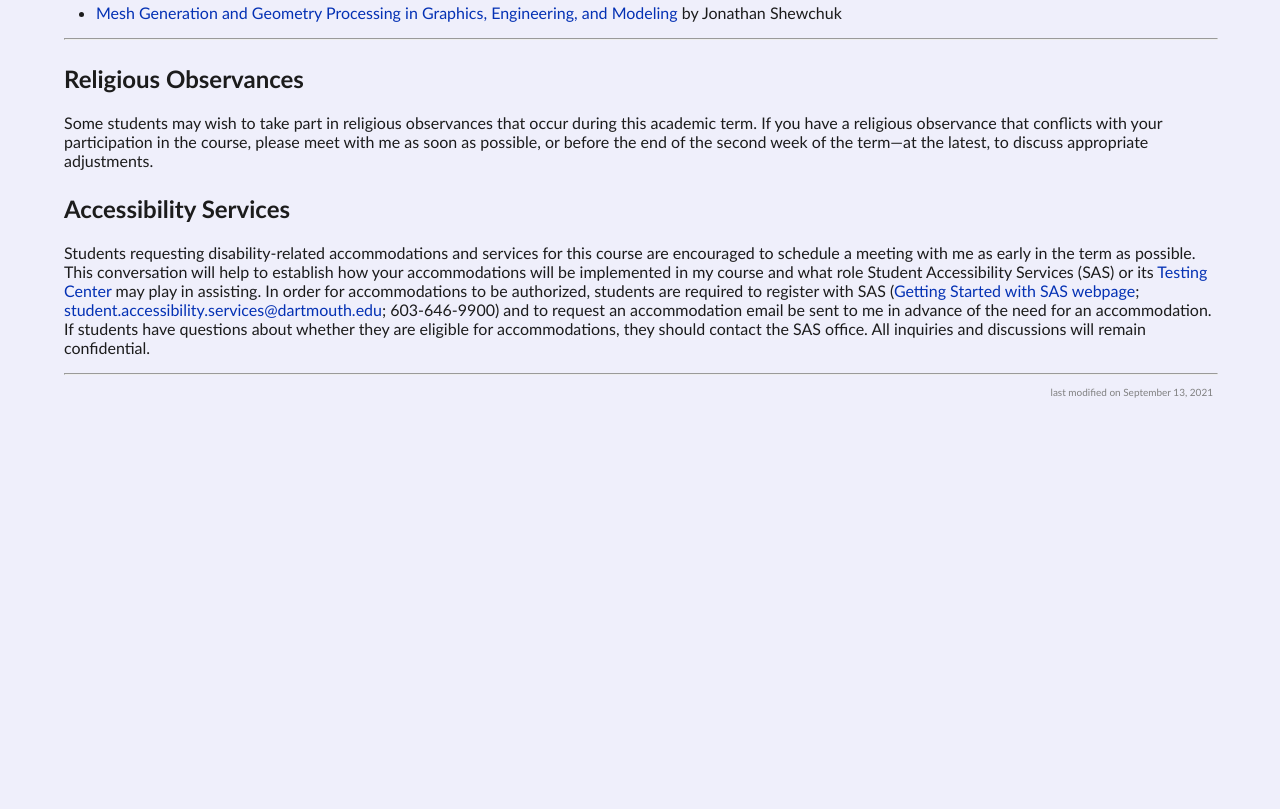
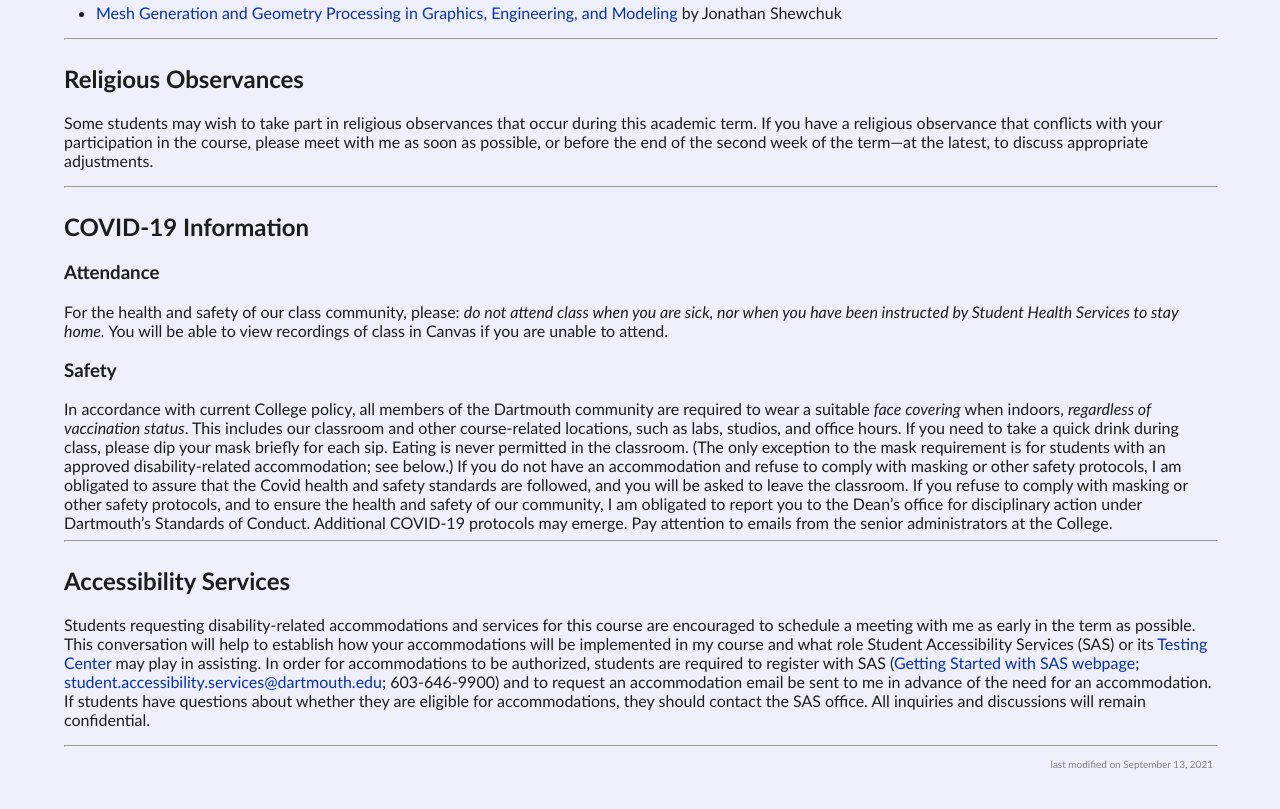
Before and after one commit to hcsoso/hcsoso.github.io, a plain HTML site: page teaching/topology-f21/about.html in a window 1280 px wide. Shown: the part 2738-3547 px from the top of the page. Before the commit the page ends 3203 px from the top, so only its background shows below. Drawn offline with Linux system fonts and the light colour scheme.

Commit message:
covid about

```diff
--- a/teaching/topology-f21/about.html
+++ b/teaching/topology-f21/about.html
@@ -217,10 +217,31 @@ Here is a list of similar/related courses offered by other instructors, sorted i
 Some students may wish to take part in religious observances that occur during this academic term. If you have a religious observance that conflicts with your participation in the course, please meet with me as soon as possible, or before the end of the second week of the term—at the latest, to discuss appropriate adjustments.
 </p>
 
+
+<hr width=100%>
+
+<h2> COVID-19 Information </h2>
+
+<h3>Attendance</h3>
+
+For the health and safety of our class community, please: <em>do not attend class when you are sick, nor when you have been instructed by Student Health Services to stay home.</em>
+You will be able to view recordings of class in Canvas if you are unable to attend.
+
+<h3>Safety</h3>
+
+In accordance with current College policy, all members of the Dartmouth community are required to wear a suitable <em>face covering</em> when indoors, <em>regardless of vaccination status</em>.
+This includes our classroom and other course-related locations, such as labs, studios, and office hours. If you need to take a quick drink during class, please dip your mask briefly for each sip. Eating is never permitted in the classroom. (The only exception to the mask requirement is for students with an approved disability-related accommodation; see below.) If you do not have an accommodation and refuse to comply with masking or other safety protocols, I am obligated to assure that the Covid health and safety standards are followed, and you will be asked to leave the classroom.
+<!--You remain subject to course attendance policies, and dismissal from class will result in an unexcused absence. -->
+If you refuse to comply with masking or other safety protocols, and to ensure the health and safety of our community, I am obligated to report you to the Dean’s office for disciplinary action under Dartmouth’s Standards of Conduct. Additional COVID-19 protocols may emerge. Pay attention to emails from the senior administrators at the College.
+
+
+<hr width=100%>
+
 <h2> Accessibility Services </h2>
 <p>
 Students requesting disability-related accommodations and services for this course are encouraged to schedule a meeting with me as early in the term as possible. This conversation will help to establish how your accommodations will be implemented in my course and what role Student Accessibility Services (SAS) or its <a href="https://students.dartmouth.edu/student-accessibility/services/testing-center">Testing Center</a> may play in assisting. In order for accommodations to be authorized, students are required to register with SAS (<a href="https://students.dartmouth.edu/student-accessibility/students/working-sas/getting-started-sas">Getting Started with SAS webpage</a>; <a href="mailto:student.accessibility.services@dartmouth.edu">student.accessibility.services@dartmouth.edu</a>; 603-646-9900) and to request an accommodation email be sent to me in advance of the need for an accommodation. If students have questions about whether they are eligible for accommodations, they should contact the SAS office. All inquiries and discussions will remain confidential.
 </p>
+
 
 <hr width=100%>
 
```
